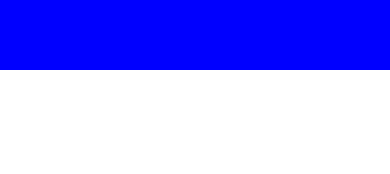
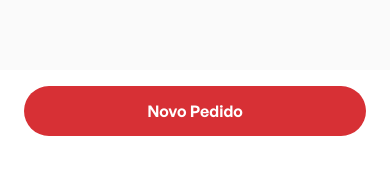
Before and after one commit to jhon-alves/waiterapp-app, a React Native app: screen / in a window 390 px wide. Shown: the part 664-838 px from the top of the page. Built offline with nearby package versions, Linux system fonts and the light colour scheme.

Commit message:
Added Modal to add table and button

```diff
--- a/src/components/Main/index.tsx
+++ b/src/components/Main/index.tsx
@@ -1,3 +1,4 @@
+import { useState } from 'react';
 import {
   Container,
   CategoriesContainer,
@@ -9,10 +10,30 @@ import {
 import { Header } from '../Header';
 import { Categories } from '../Categories';
 import { Menu } from '../Menu';
+import { Button } from '../Button';
+import { TableModal } from '../TableModal';
 
 export function Main() {
+  const [isTableModalVisible, setIsTableModalVisible] = useState(false);
+  const [selectedTable, setSelectedTable] = useState('');
+
+  function handleTableModalVisible() {
+    setIsTableModalVisible(!isTableModalVisible);
+  }
+
+  function handleSaveTable(table: string) {
+    setSelectedTable(table);
+    handleTableModalVisible();
+  }
+
   return (
     <>
+      <TableModal
+        visible={isTableModalVisible}
+        onClose={handleTableModalVisible}
+        onSave={handleSaveTable}
+      />
+
       <Container>
         <Header />
         <CategoriesContainer>
@@ -22,9 +43,14 @@ export function Main() {
           <Menu />
         </MenuContainer>
       </Container>
+
       <Footer>
         <FooterContainer>
-
+          {!selectedTable && (
+            <Button onPress={handleTableModalVisible}>
+              Novo Pedido
+            </Button>
+          )}
         </FooterContainer>
       </Footer>
     </>
--- a/src/components/Main/styles.ts
+++ b/src/components/Main/styles.ts
@@ -15,15 +15,15 @@ export const CategoriesContainer = styled.View`
 `;
 
 export const MenuContainer = styled.View`
-  background: blue;
   flex: 1;
 `;
 
 export const Footer = styled.View`
   min-height: 110px;
   background: #fff;
+  padding: 16px 24px;
 `;
 
-export const FooterContainer = styled.View`
+export const FooterContainer = styled.SafeAreaView`
 
 `;
```
